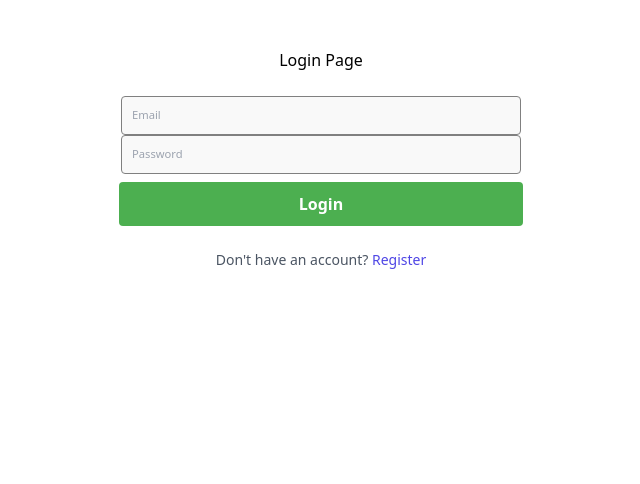
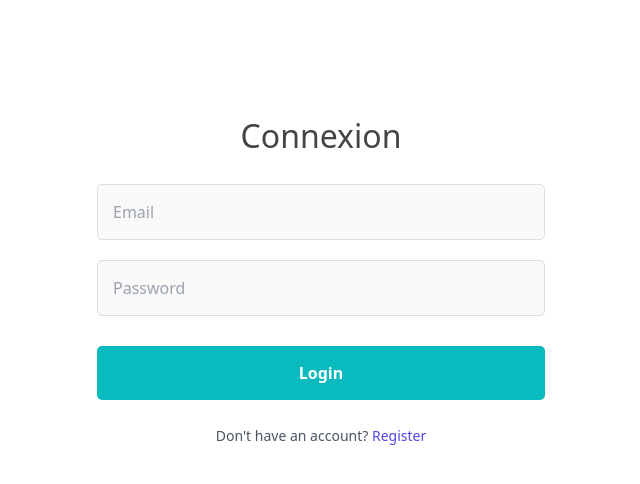
Before and after one commit to ady243/ia-integration, a React (Vite) app in the folder client/: page /login in a window 1280 px wide. Shown: the top 484 px of the page, without its empty margins (319-959 px from the left). Built offline with nearby package versions, Linux system fonts and the light colour scheme.

Commit message:
design login

```diff
--- a/client/src/pages/LoginPage.jsx
+++ b/client/src/pages/LoginPage.jsx
@@ -2,7 +2,6 @@ import React, {useState, useContext} from 'react';
 import FormBuilder from '../components/FormBuilder';
 import { HookContext } from '../hook/useHookProvider';
 import { useNavigate } from 'react-router-dom';
-
 
 const LoginPage = () => {
 
@@ -11,29 +10,28 @@ const LoginPage = () => {
     const { login } = useContext(HookContext);
     const navigate = useNavigate();
 
-
-
     const inputStyle = {
-        width: '400px',
-        padding: '10px',
-        fontSize: '0.7rem',
-        borderRadius: '4px',
+        width: '100%',
+        padding: '15px',
+        fontSize: '1rem',
+        borderRadius: '5px',
         backgroundColor: '#f9f9f9',
         color: '#444',
         display: 'flex',
-        marginBottom: '30px',
-        border: '1px solid gray',
-        margin: 'auto',
+        marginBottom: '20px',
+        border: '1px solid #ddd',
     };
 
     const buttonLogin = {
-        width: '90%',
-        backgroundColor: '#4CAF50',
+        width: '100%',
+        backgroundColor: '#09bbbe',
         color: 'white',
-        padding: '10px 20px',
-        margin: '8px 0',
-        borderRadius: '4px',
+        padding: '15px 0',
+        margin: '10px 0',
+        borderRadius: '5px',
         cursor: 'pointer',
+        fontSize: '1rem',
+        border: 'none',
     };
 
     const fields = [
@@ -70,20 +68,15 @@ const LoginPage = () => {
         }
     ];
 
-
-
     return (
-        <div className='text-center mt-12'>
-            <h1>Login Page</h1>
+        <div className='text-center mt-28'>
+            <h1 style={{fontSize: '2rem', color: '#444'}}>Connexion</h1>
             <div className="bg-white rounded px-8 pt-6 pb-8 mb-4 max-w-lg mx-auto">
                 <FormBuilder fields={fields} />
-
-
                 <p className="text-sm text-gray-600 mt-4">
                     Don't have an account? <a href="/register" className="text-indigo-600 hover:text-indigo-700">Register</a>
                 </p>
             </div>
-
         </div>
     );
 };
```
Lines whose indentation alone changed are shown as unchanged.
